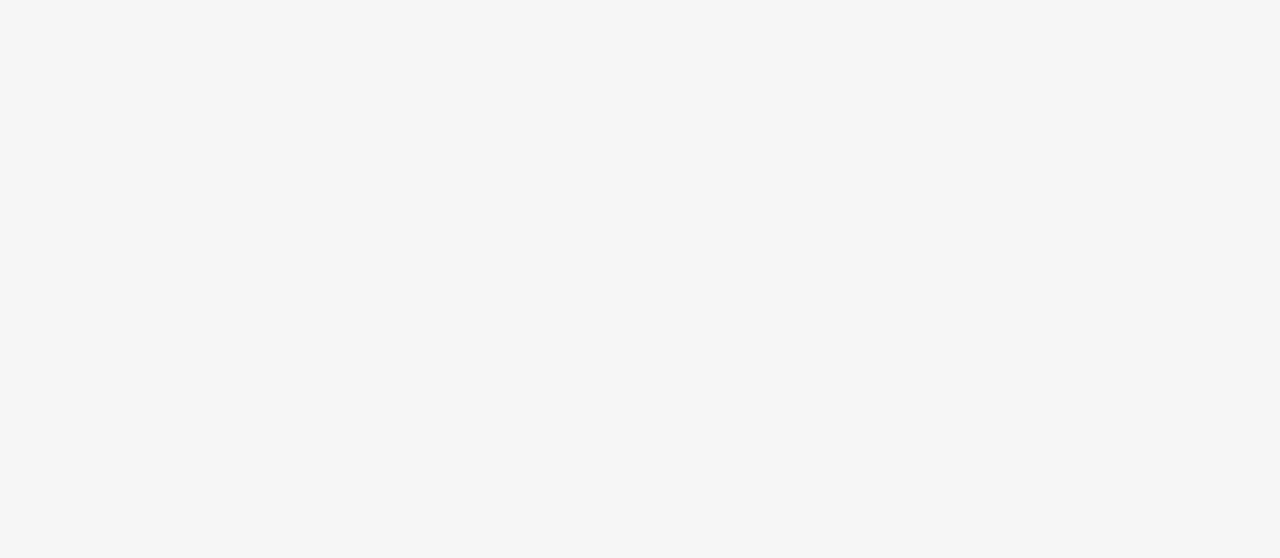
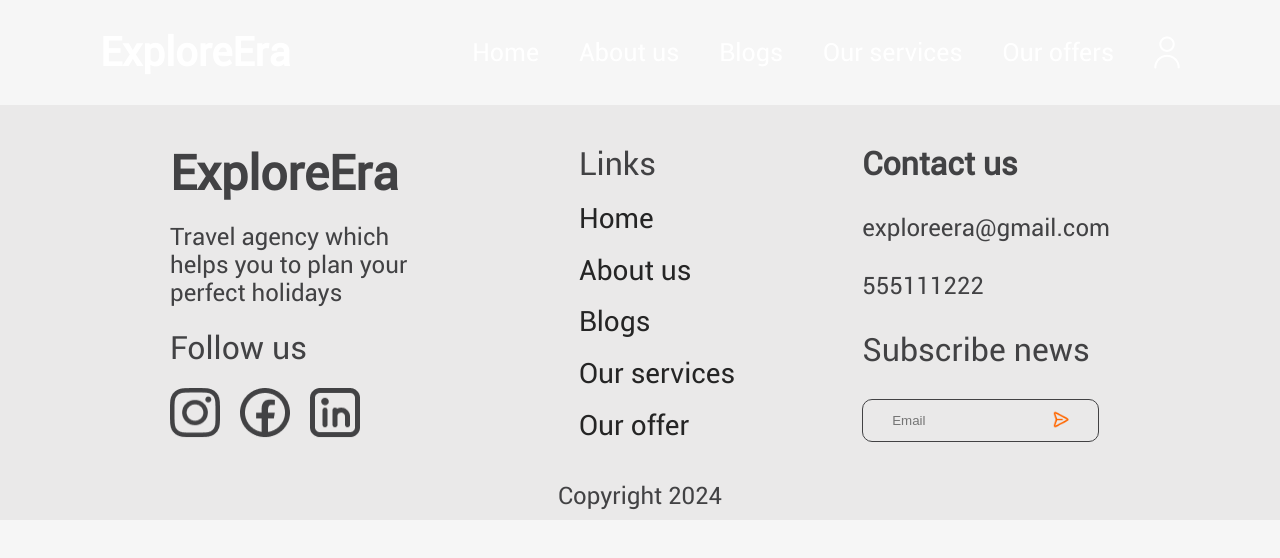
Before and after one commit to Tornike512/Unilab-Figma-Website, a React (Vite) app: page /authorization in a window 1280 px wide. Before the commit this address had no page. Shown: the top 558 px of the page. Built offline with nearby package versions, Linux system fonts and the light colour scheme.

Commit message:
Start: Authorization Page

```diff
--- a/src/App.jsx
+++ b/src/App.jsx
@@ -3,6 +3,7 @@
 import { PublicLayout } from "./layouts/PublicLayout";
 
 const HomePage = lazy(() => import("./pages/HomePage"));
+const AuthorizationPage = lazy(() => import("./pages/AuthorizationPage"));
 
 function App() {
   return (
@@ -11,6 +12,7 @@
         <Routes>
           <Route element={<PublicLayout />}>
             <Route path="/" element={<HomePage />} />
+            <Route path="/authorization" element={<AuthorizationPage />} />
           </Route>
         </Routes>
       </Suspense>
--- /dev/null
+++ b/src/pages/AuthorizationPage/AuthorizationPage.jsx
@@ -0,0 +1,5 @@
+import "./AuthorizationPage.scss";
+
+export function AuthorizationPage() {
+  return <div></div>;
+}
--- /dev/null
+++ b/src/pages/AuthorizationPage/AuthorizationPage.scss
@@ -0,0 +1,3 @@
+@import "/src/sass/Colors.scss";
+@import "/src/sass/Mixins.scss";
+@import "/src/sass/Variables.scss";
--- /dev/null
+++ b/src/pages/AuthorizationPage/index.js
@@ -0,0 +1 @@
+export { AuthorizationPage as default } from "./AuthorizationPage";
```
